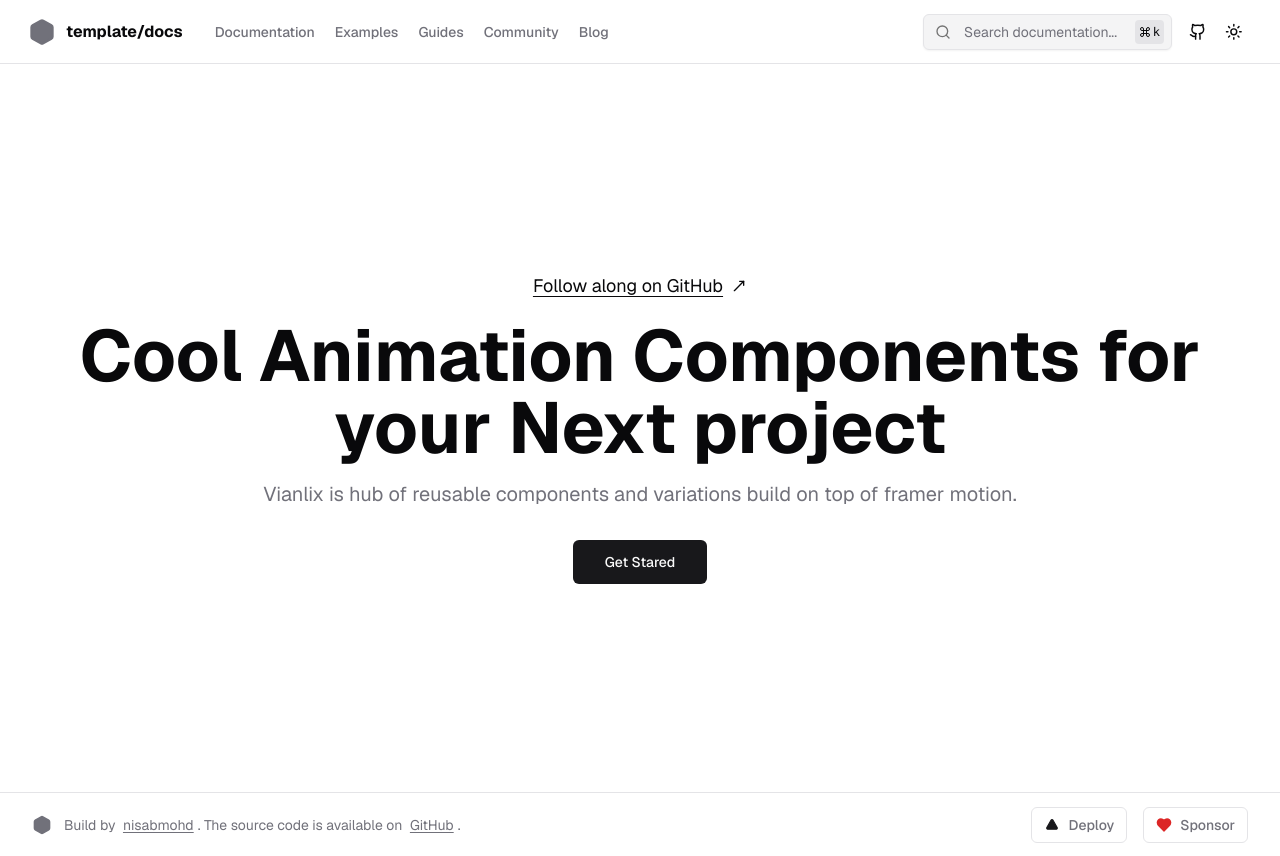
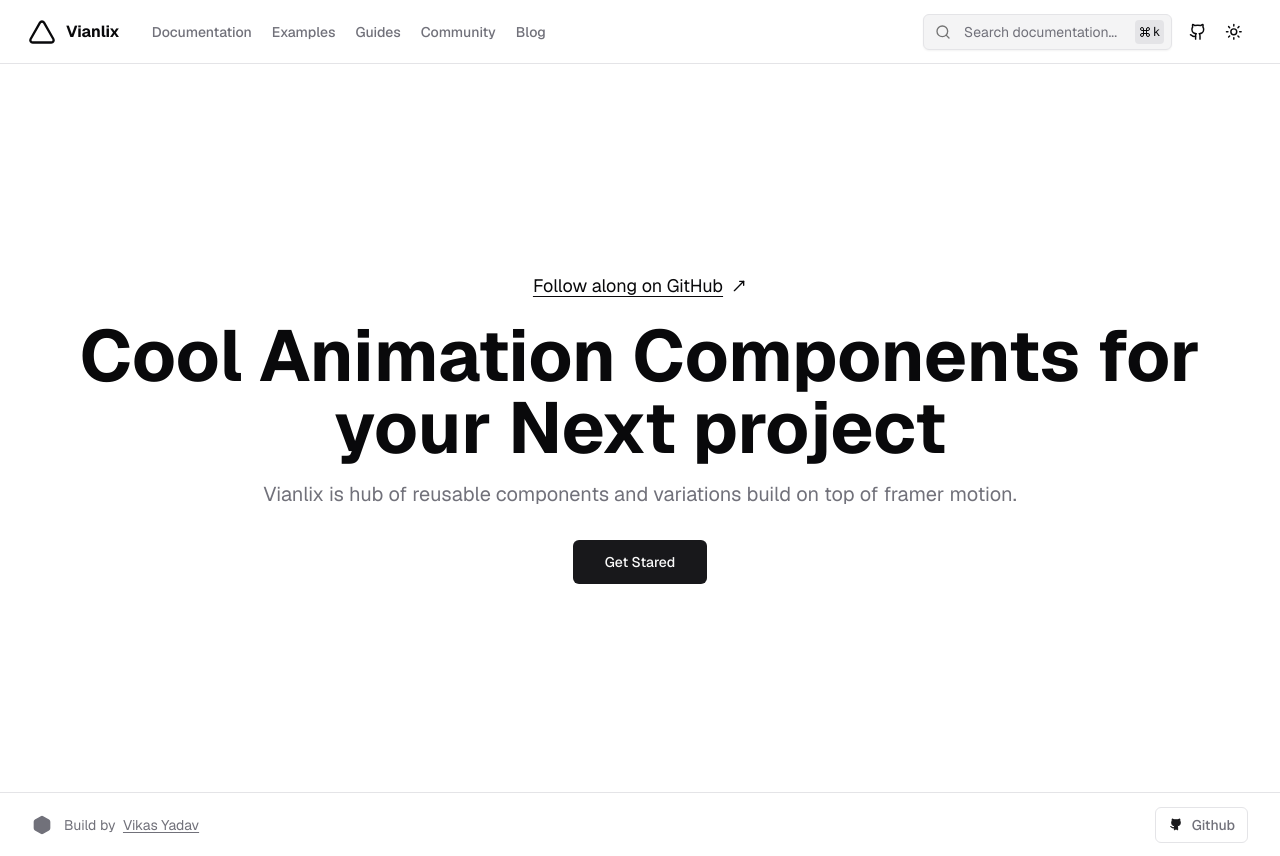
Before and after one commit to pixelftw/VianlixUi, a Next.js app: page / in a window 1280 px wide. Built offline with nearby package versions, Linux system fonts and the light colour scheme.

Commit message:
refactor: update links and remove some unused code

```diff
--- a/components/examples/textRevealExample.tsx
+++ b/components/examples/textRevealExample.tsx
@@ -18,7 +18,7 @@ import {
 } from "../ui/select";
 
 export function TextRevealExample() {
-  const [variant, setVariant] = useState<TextRevealProps["variant"]>("fadeIn");
+  const [variant, setVariant] = useState<TextRevealProps["variant"]>("slideIn");
 
   const controller = useAnimation();
 
@@ -40,7 +40,7 @@ export function TextRevealExample() {
           onValueChange={(v) => setVariant(v as TextRevealProps["variant"])}
         >
           <SelectTrigger className="w-28 capitalize">
-            <SelectValue placeholder="Select a fruit" />
+            <SelectValue placeholder="Select a Variant" />
           </SelectTrigger>
           <SelectContent>
             <SelectGroup>
@@ -66,7 +66,7 @@ export function TextRevealExample() {
         controller={controller}
         className="text-2xl md:text-6xl font-extrabold text-primary"
       >
-        Text Revealing animation made Awesome🔥
+        Text Revealing animation made Awesome 🔥
       </TextReveal>
     </div>
   );
--- a/components/footer.tsx
+++ b/components/footer.tsx
@@ -1,6 +1,6 @@
 import Link from "next/link";
 import { buttonVariants } from "./ui/button";
-import { HeartIcon, HexagonIcon, TriangleIcon } from "lucide-react";
+import { Github, HeartIcon, HexagonIcon, TriangleIcon } from "lucide-react";
 
 export function Footer() {
   return (
@@ -12,18 +12,11 @@ export function Footer() {
             Build by{" "}
             <Link
               className="px-1 underline underline-offset-2"
-              href="https://github.com/nisabmohd"
+              href="https://github.com/pixelftw"
+              target="_blank"
             >
-              nisabmohd
+              Vikas Yadav
             </Link>
-            . The source code is available on{" "}
-            <Link
-              className="px-1 underline underline-offset-2"
-              href="https://github.com/nisabmohd/Docs-Stater-Template"
-            >
-              GitHub
-            </Link>
-            .
           </p>
         </div>
 
@@ -37,21 +30,12 @@ export function Footer() {
 
 export function FooterButtons() {
   return (
-    <>
-      <Link
-        href="https://vercel.com/templates/next.js/documentation-template"
-        className={buttonVariants({ variant: "outline", size: "sm" })}
-      >
-        <TriangleIcon className="h-[0.8rem] w-4 mr-2 text-primary fill-current" />
-        Deploy
-      </Link>
-      <Link
-        href="https://github.com/sponsors/nisabmohd"
-        className={buttonVariants({ variant: "outline", size: "sm" })}
-      >
-        <HeartIcon className="h-4 w-4 mr-2 text-red-600 fill-current" />
-        Sponsor
-      </Link>
-    </>
+    <Link
+      href="https://github.com/pixelftw/motion-components"
+      className={buttonVariants({ variant: "outline", size: "sm" })}
+    >
+      <Github className="h-[0.8rem] w-4 mr-2 text-primary fill-current" />
+      Github
+    </Link>
   );
 }
--- a/components/motion/text/textReveal.tsx
+++ b/components/motion/text/textReveal.tsx
@@ -22,12 +22,10 @@ const slideIn: Variants = {
   from: {
     opacity: 0,
     y: 140,
-    display: "block",
   },
   to: {
     opacity: 1,
     y: 0,
-    display: "block",
   },
 };
 
@@ -35,12 +33,10 @@ const flip: Variants = {
   from: {
     opacity: 0,
     rotateX: 140,
-    display: "block",
   },
   to: {
     opacity: 1,
     rotateX: 0,
-    display: "block",
   },
 };
 
@@ -82,7 +78,7 @@ function TextReveal({
       className={cn("flex flex-wrap", className)}
       initial="from"
       animate={controller ?? "to"}
-      transition={{ staggerChildren: 0.1, ease: "easeInOut" }}
+      transition={{ staggerChildren: 0.1 }}
     >
       {words.map((word, i) => (
         <Word
@@ -106,6 +102,7 @@ function Word({ children, variants, transition }: WordProps) {
   return (
     <span className="overflow-hidden">
       <motion.span
+        className="block"
         variants={variants}
         transition={{ ...defaultTransition, ...transition }}
       >
--- a/components/navbar.tsx
+++ b/components/navbar.tsx
@@ -1,5 +1,14 @@
 import { ModeToggle } from "@/components/theme-toggle";
-import { GithubIcon, TwitterIcon, HexagonIcon, Github } from "lucide-react";
+import {
+  GithubIcon,
+  TwitterIcon,
+  HexagonIcon,
+  Github,
+  ArrowBigUp,
+  Box,
+  BoxIcon,
+  Triangle,
+} from "lucide-react";
 import Link from "next/link";
 import { buttonVariants } from "./ui/button";
 import Search from "./search";
@@ -69,8 +78,8 @@ export function Navbar() {
 export function Logo() {
   return (
     <Link href="/" className="flex items-center gap-2.5">
-      <HexagonIcon className="w-7 h-7 text-muted-foreground fill-current" />
-      <h2 className="text-md font-bold">template/docs</h2>
+      <Triangle className="w-7 h-7" />
+      <h2 className="text-md font-bold">Vianlix</h2>
     </Link>
   );
 }
```
